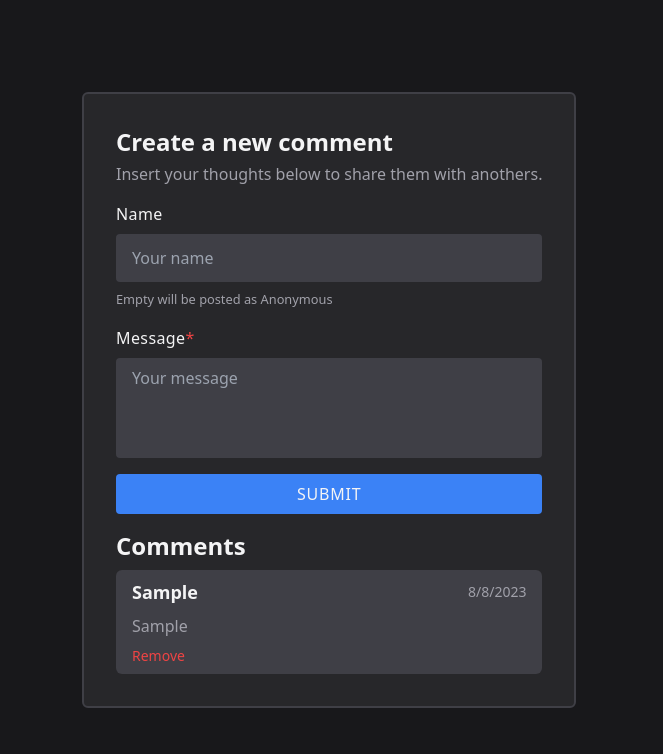
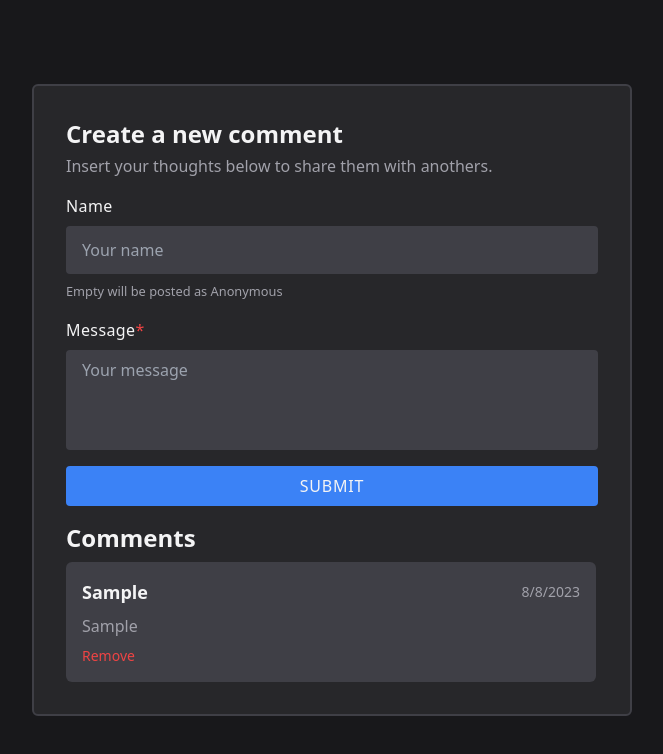
Before and after one commit to vitorqf/first-look-at-vue, a Vue app: page / in a window 1280 px wide. Both pictures are taken after typing "Sample", "Sample" into the empty fields and a click on the button "SUBMIT". Shown: the top 754 px of the page, without its empty margins (308-971 px from the left). Built offline with nearby package versions, Linux system fonts and the light colour scheme.

Commit message:
refactor: improve UI Design

```diff
--- a/src/App.vue
+++ b/src/App.vue
@@ -1,17 +1,17 @@
 <script>
-import CommentsForm from './components/CommentsForm';
+import CommentsContainer from './components/CommentsContainer';
 
 export default {
   name: 'App',
   components: {
-    CommentsForm
+    CommentsContainer
   }
 }
 </script>
 
 <template>
   <div class="flex justify-center items-center bg-zinc-900 text-zinc-100 min-h-screen">
-    <CommentsForm />
+    <CommentsContainer />
   </div>
 </template>
 
--- a/src/components/CommentsForm.vue
+++ b/src/components/CommentsContainer.vue
@@ -50,9 +50,9 @@ import CommentsSection from './CommentsSection.vue';
 
 <template>
   <!-- Wrapper -->
-  <div class="flex w-[500px]">
+  <div class="flex w-[600px]">
     <!-- Container -->
-    <div class="bg-zinc-800 border-2 border-zinc-700 rounded-md p-8 flex flex-col gap-4">
+    <div class="bg-zinc-800 border-2 border-zinc-700 rounded-md p-8 flex flex-col gap-4 w-full">
       <CommentsCreationForm
         :comments="comments"
         @new-comment="addComment"
--- a/src/components/CommentsSection.vue
+++ b/src/components/CommentsSection.vue
@@ -32,12 +32,12 @@
     </div>
 
     <!-- Comments -->
-    <div class="flex flex-col gap-4 max-h-[200px] overflow-y-auto">
+    <div class="flex flex-col gap-4 max-h-[350px] pr-0.5 overflow-y-auto">
       <!-- Comment -->
       <div
         v-for="comment in comments"
         :key="comment.id"
-        class="flex flex-col gap-2 bg-zinc-700 px-4 py-2 rounded-md"
+        class="flex flex-col gap-2 bg-zinc-700 p-4 rounded-md"
       >
         <!-- User Info + Date -->
         <div class="flex justify-between items-center">
@@ -50,7 +50,7 @@
         </div>
 
         <!-- Message -->
-        <p class="text-zinc-400 max-w-[426px] break-words">
+        <p class="text-zinc-400 text-justify break-words">
           {{ comment.message }}
         </p>
         <button
```
